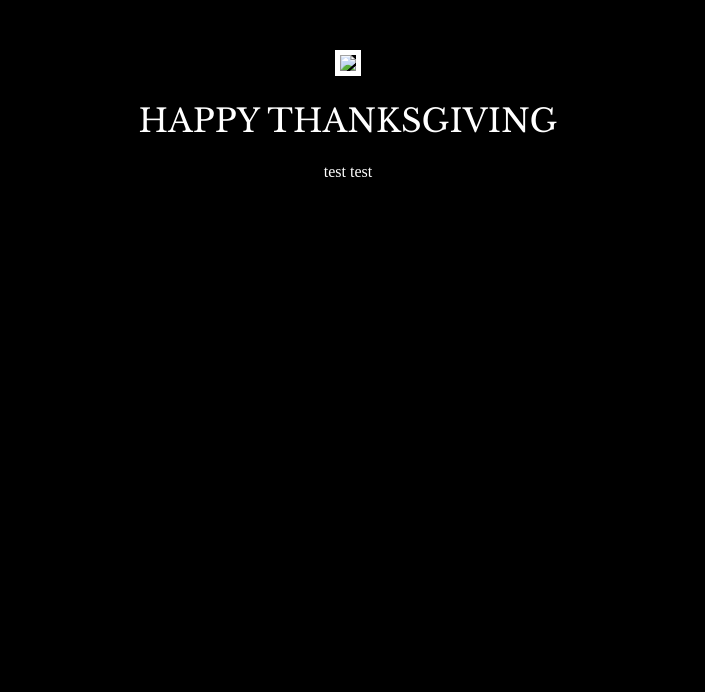
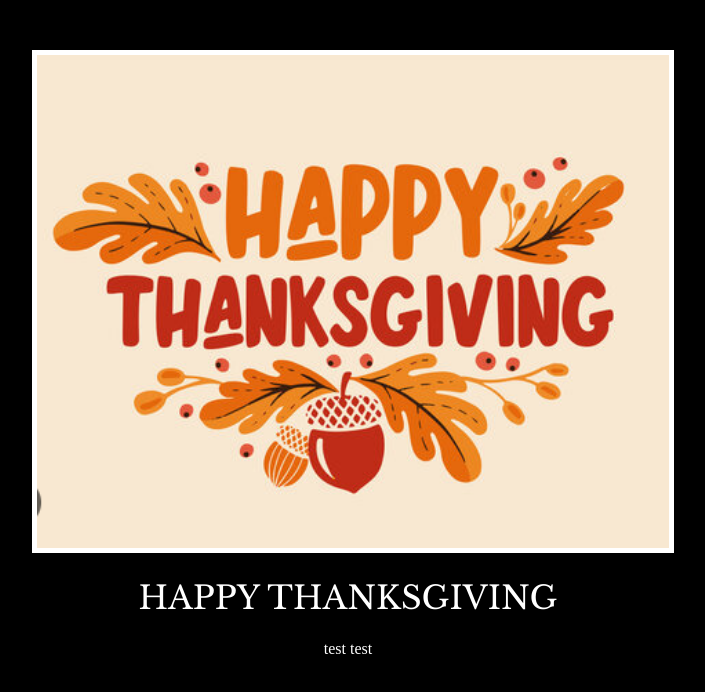
Before and after one commit to michellecuppens89/Motivation-project, a plain HTML site: page 6.4 Motivation Meme Project/index.html in a window 1280 px wide. Shown: the whole page, without its empty margins (292-997 px from the left). Drawn offline with nearby package versions, Linux system fonts and the light colour scheme.

Commit message:
Update index.html

```diff
--- a/6.4 Motivation Meme Project/index.html
+++ b/6.4 Motivation Meme Project/index.html
@@ -27,7 +27,7 @@ But it must have the following features:
 </head>
 <body>
   <div id="poster">
-  <img id="thanksgiving" src="./assets/images/Screenshot 2024-11-19 at 7.16.15 PM.png">
+  <img id="thanksgiving" src="./assets/images/Thankgiving.png">
   <h1>Happy thanksgiving</h1>
   <p>test test</p>
 </div>
```
